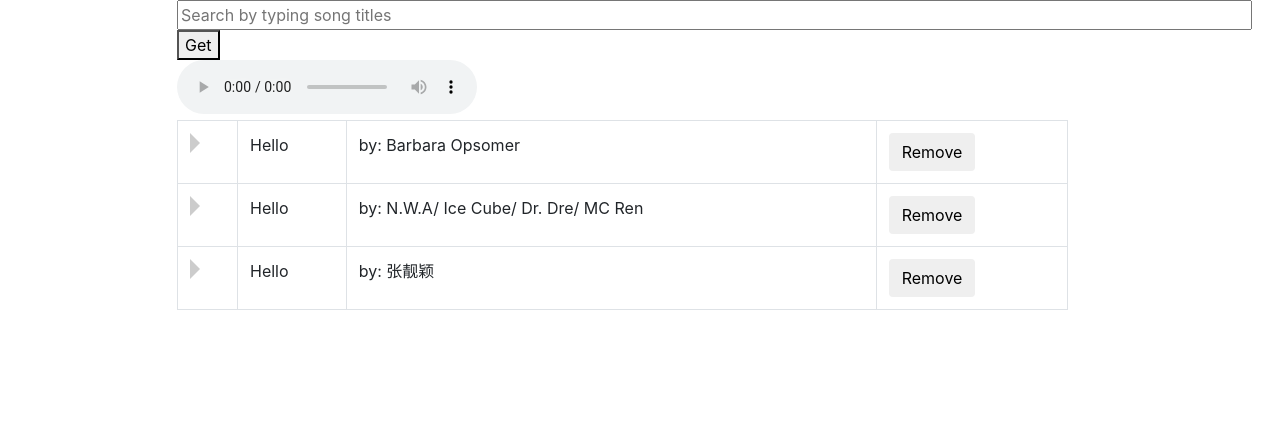
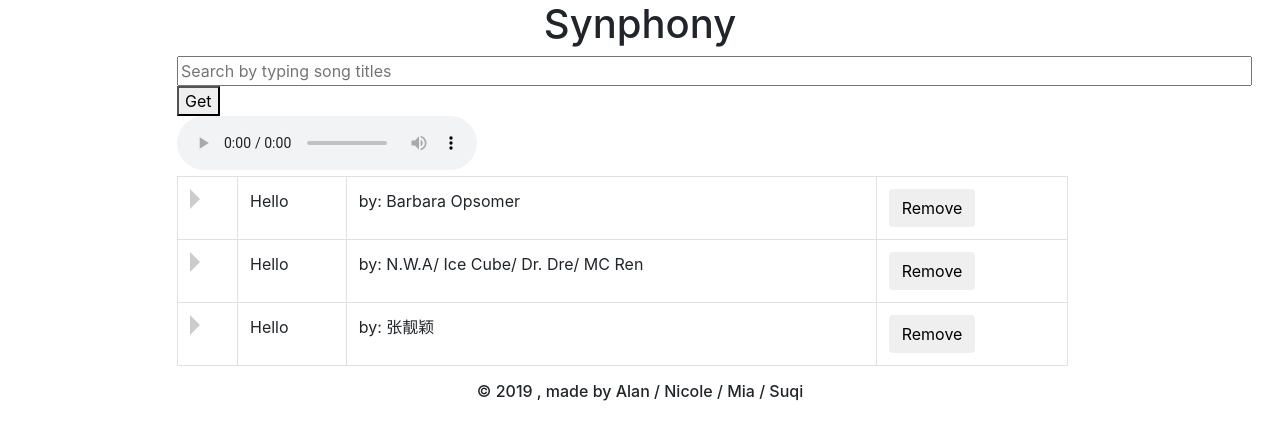
Before and after one commit to nicholeemma/synphony, a Django app: page /synphony/adgjlsfhk in a window 1280 px wide. Shown: the top 440 px of the page. Run offline with Django 3.2, Linux system fonts and the light colour scheme; data comes from the database, SQL or seed files in the repository; both versions use the stored data as it was after the commit; some libraries are stand-ins or nearby versions.

Commit message:
add title and footer

```diff
--- a/src/mysite/synphony/templates/synphony/base.html
+++ b/src/mysite/synphony/templates/synphony/base.html
@@ -19,6 +19,7 @@
 <link type="text/css" rel="stylesheet" href="{% static 'CSS/additional.css' %}"  />
 </head>
   <body>
+    <h1 class='text-center'>Synphony</h1>
     <div class="container d-flex h-100">
       <div class="row justify-content-center">
         <div class="col-10">
@@ -27,5 +28,13 @@
         </div>
       </div>
     </div>
+    <div class="footer text-center">
+      <h6>©
+        <script>
+          document.write(new Date().getFullYear())
+        </script>
+        , made by Alan / Nicole / Mia / Suqi
+      </h6>
+    </div>
   </body>
 </html>
```
Also changed, not shown: src/mysite/db.sqlite3.
